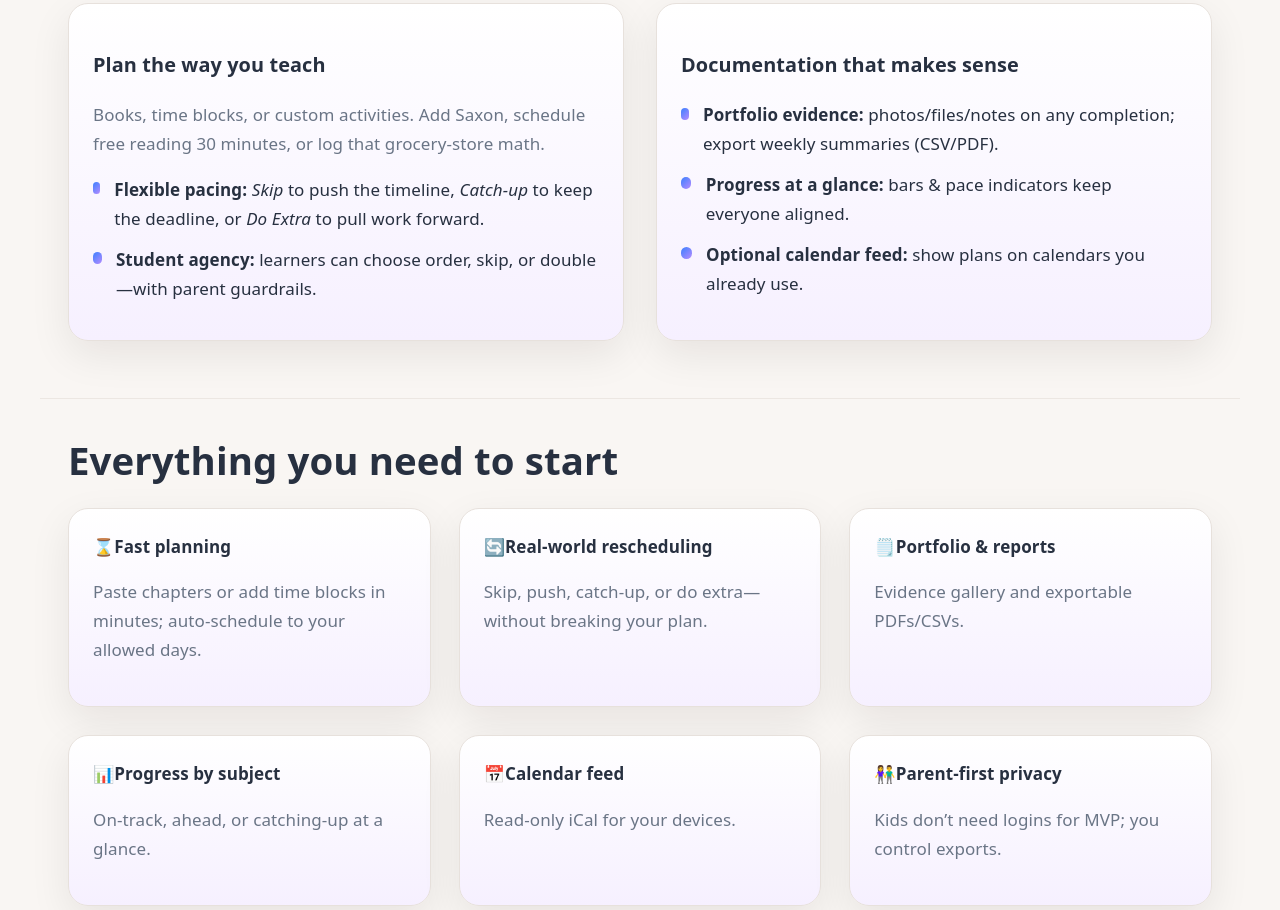
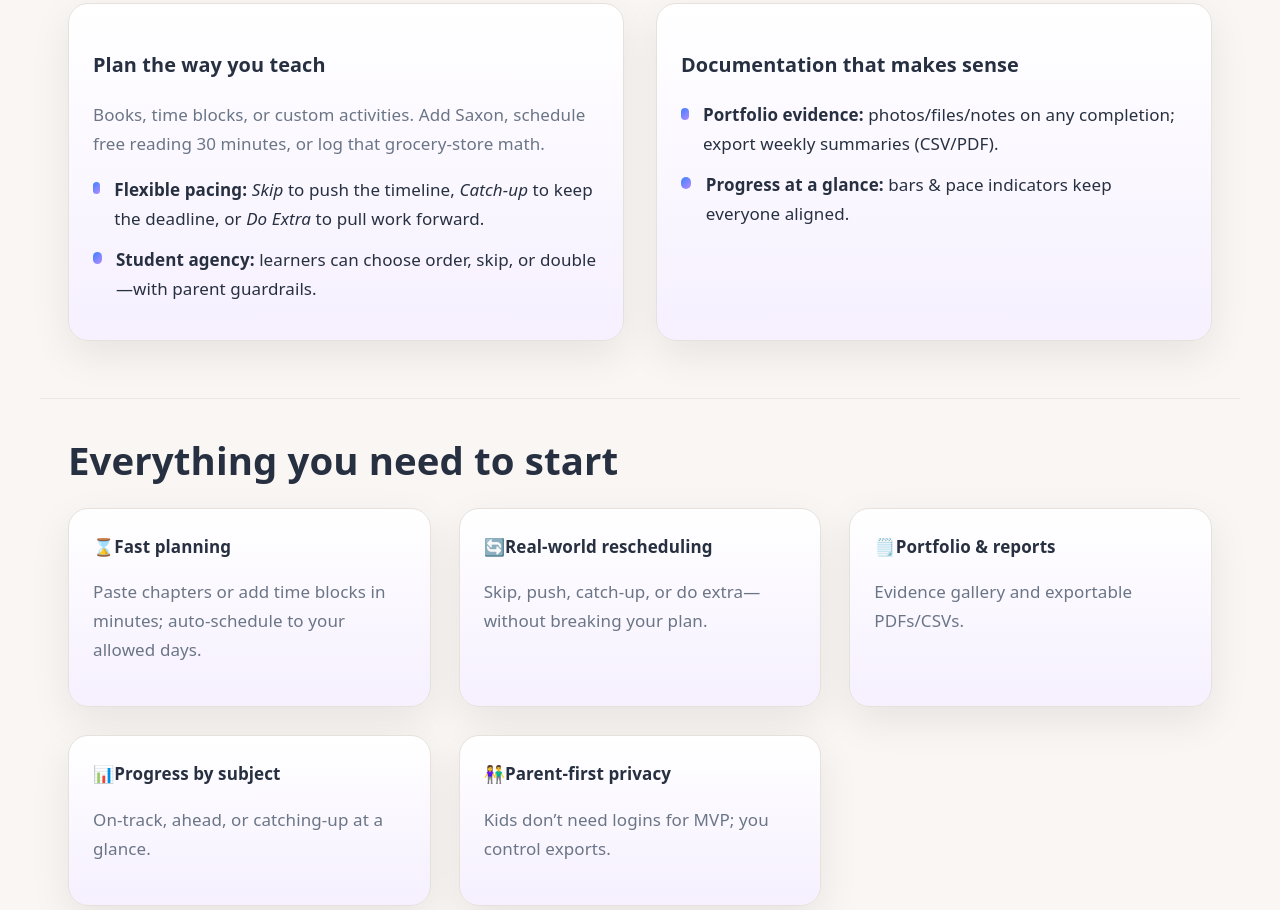
Before and after one commit to Motion-Encoding-Inc/HomeschoolPlanner, a plain HTML site: page wwwroot/index.html in a window 1280 px wide. Shown: the part 938-1848 px from the top of the page. Drawn offline with Linux system fonts and the light colour scheme.

Commit message:
pulled out the calender references in the Index

```diff
--- a/wwwroot/index.html
+++ b/wwwroot/index.html
@@ -128,7 +128,7 @@
           <h3>Documentation that makes sense</h3>
           <div class="bullet"><span class="dotline"></span><span><strong>Portfolio evidence:</strong> photos/files/notes on any completion; export weekly summaries (CSV/PDF). </span></div>
           <div class="bullet"><span class="dotline"></span><span><strong>Progress at a glance:</strong> bars & pace indicators keep everyone aligned. </span></div>
-          <div class="bullet"><span class="dotline"></span><span><strong>Optional calendar feed:</strong> show plans on calendars you already use. </span></div>
+          <!-- <div class="bullet"><span class="dotline"></span><span><strong>Optional calendar feed:</strong> show plans on calendars you already use. </span></div> -->
         </div>
       </div>
       <br>
@@ -144,7 +144,7 @@
         <div class="card"><strong>🔄Real-world rescheduling</strong><p class="muted">Skip, push, catch-up, or do extra—without breaking your plan. </p></div>
         <div class="card"><strong>🗒️Portfolio & reports</strong><p class="muted">Evidence gallery and exportable PDFs/CSVs. </p></div>
         <div class="card"><strong>📊Progress by subject</strong><p class="muted">On-track, ahead, or catching-up at a glance. </p></div>
-        <div class="card"><strong>📅Calendar feed</strong><p class="muted">Read-only iCal for your devices. </p></div>
+        <!-- <div class="card"><strong>📅Calendar feed</strong><p class="muted">Read-only iCal for your devices. </p></div> -->
         <div class="card"><strong>👫Parent-first privacy</strong><p class="muted">Kids don’t need logins for MVP; you control exports. </p></div>
       </div>
       <br>
```
